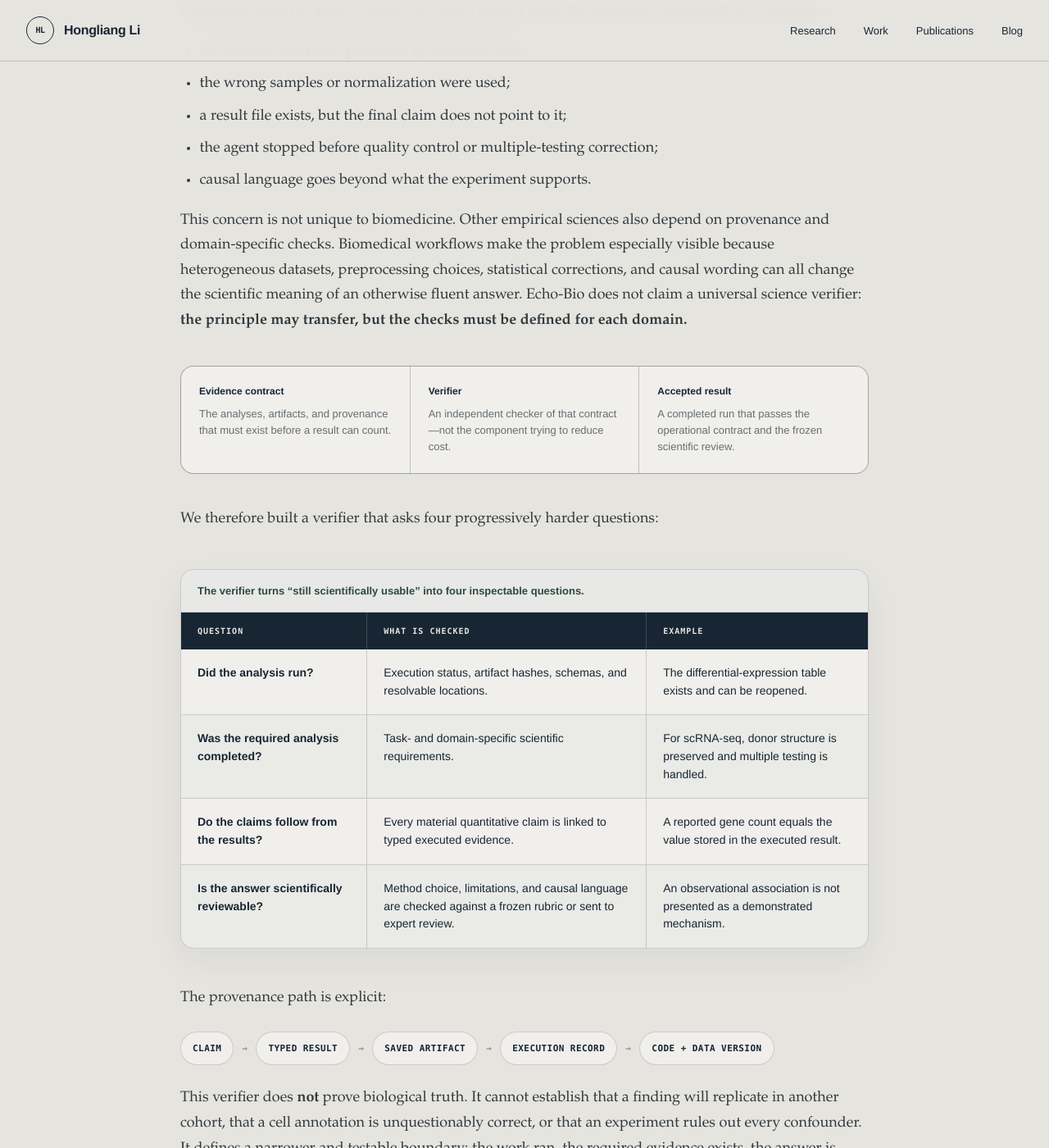
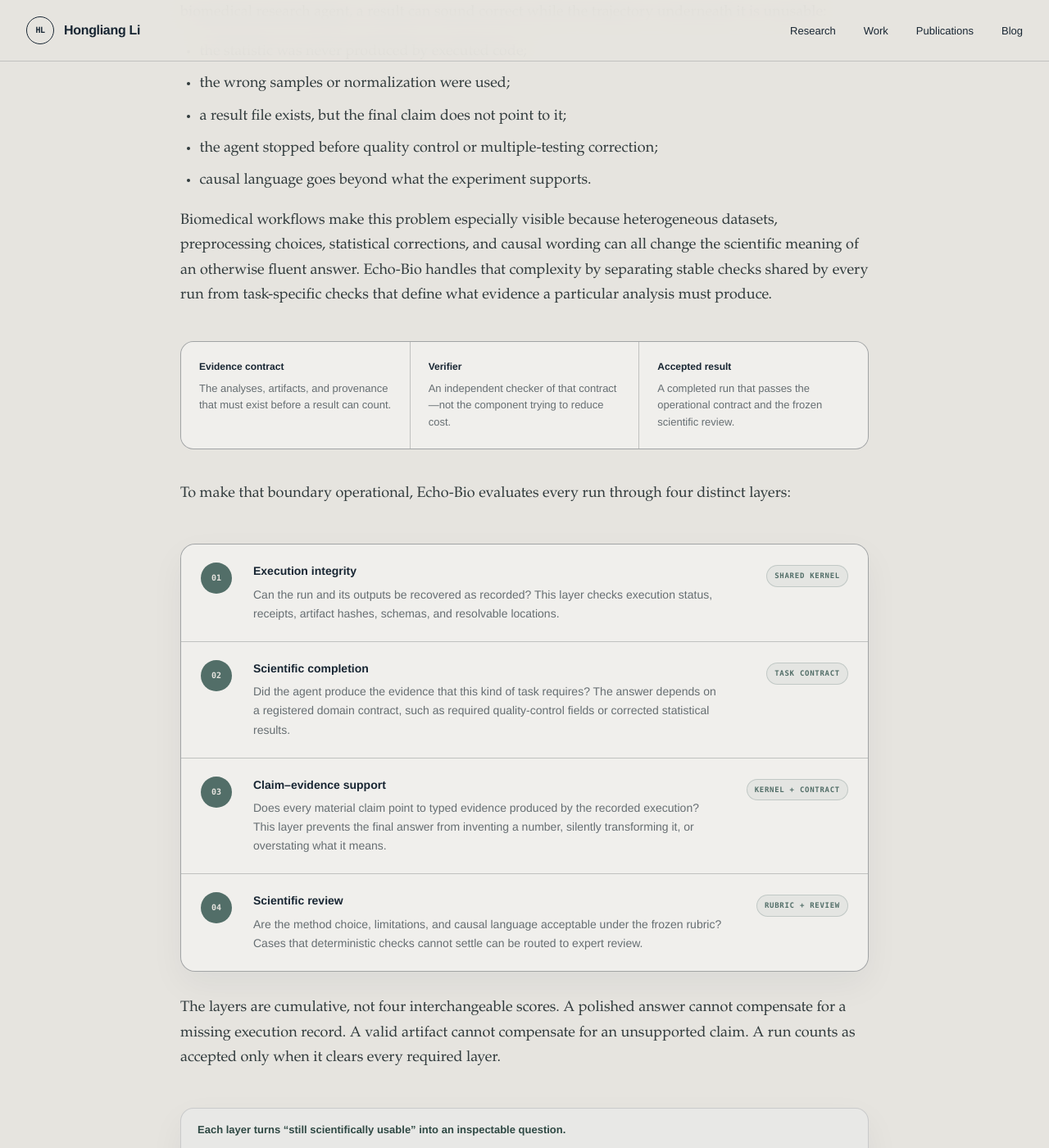
Before and after one commit to Zimiao1025/Zimiao1025.github.io, a Jekyll site: the page built from _posts/2026-10-27-cheapest-research-agent-was-the-wrong-winner.md, in a window 1280 px wide and 1400 px high, scrolled down 5565 px. Shown: the whole window at 82% size. Built offline with Jekyll 4.4.1, drawn with Linux system fonts in a browser that asks for light colours; some of the changed text lies outside the part shown.

Commit message:
Clarify layered verifier architecture

```diff
--- a/_posts/2026-10-27-cheapest-research-agent-was-the-wrong-winner.md
+++ b/_posts/2026-10-27-cheapest-research-agent-was-the-wrong-winner.md
@@ -105,7 +105,7 @@ For an ordinary language task, a final-answer score may be a reasonable approxim
 - the agent stopped before quality control or multiple-testing correction;
 - causal language goes beyond what the experiment supports.
 
-This concern is not unique to biomedicine. Other empirical sciences also depend on provenance and domain-specific checks. Biomedical workflows make the problem especially visible because heterogeneous datasets, preprocessing choices, statistical corrections, and causal wording can all change the scientific meaning of an otherwise fluent answer. Echo-Bio does not claim a universal science verifier: **the principle may transfer, but the checks must be defined for each domain.**
+Biomedical workflows make this problem especially visible because heterogeneous datasets, preprocessing choices, statistical corrections, and causal wording can all change the scientific meaning of an otherwise fluent answer. Echo-Bio handles that complexity by separating stable checks shared by every run from task-specific checks that define what evidence a particular analysis must produce.
 
 <div class="term-grid" aria-label="Key terms">
   <div><strong>Evidence contract</strong><span>The analyses, artifacts, and provenance that must exist before a result can count.</span></div>
@@ -113,11 +113,36 @@ This concern is not unique to biomedicine. Other empirical sciences also depend
   <div><strong>Accepted result</strong><span>A completed run that passes the operational contract and the frozen scientific review.</span></div>
 </div>
 
-We therefore built a verifier that asks four progressively harder questions:
+To make that boundary operational, Echo-Bio evaluates every run through four distinct layers:
+
+<div class="verifier-stack" aria-label="Four-layer scientific verifier architecture">
+  <div class="verifier-layer">
+    <span class="verifier-index">01</span>
+    <div class="verifier-copy"><strong>Execution integrity</strong><p>Can the run and its outputs be recovered as recorded? This layer checks execution status, receipts, artifact hashes, schemas, and resolvable locations.</p></div>
+    <span class="verifier-scope">Shared kernel</span>
+  </div>
+  <div class="verifier-layer">
+    <span class="verifier-index">02</span>
+    <div class="verifier-copy"><strong>Scientific completion</strong><p>Did the agent produce the evidence that this kind of task requires? The answer depends on a registered domain contract, such as required quality-control fields or corrected statistical results.</p></div>
+    <span class="verifier-scope">Task contract</span>
+  </div>
+  <div class="verifier-layer">
+    <span class="verifier-index">03</span>
+    <div class="verifier-copy"><strong>Claim–evidence support</strong><p>Does every material claim point to typed evidence produced by the recorded execution? This layer prevents the final answer from inventing a number, silently transforming it, or overstating what it means.</p></div>
+    <span class="verifier-scope">Kernel + contract</span>
+  </div>
+  <div class="verifier-layer">
+    <span class="verifier-index">04</span>
+    <div class="verifier-copy"><strong>Scientific review</strong><p>Are the method choice, limitations, and causal language acceptable under the frozen rubric? Cases that deterministic checks cannot settle can be routed to expert review.</p></div>
+    <span class="verifier-scope">Rubric + review</span>
+  </div>
+</div>
+
+The layers are cumulative, not four interchangeable scores. A polished answer cannot compensate for a missing execution record. A valid artifact cannot compensate for an unsupported claim. A run counts as accepted only when it clears every required layer.
 
 <div class="table-scroll">
 <table class="evidence-table">
-  <caption>The verifier turns “still scientifically usable” into four inspectable questions.</caption>
+  <caption>Each layer turns “still scientifically usable” into an inspectable question.</caption>
   <thead><tr><th>Question</th><th>What is checked</th><th>Example</th></tr></thead>
   <tbody>
     <tr><td><strong>Did the analysis run?</strong></td><td>Execution status, artifact hashes, schemas, and resolvable locations.</td><td>The differential-expression table exists and can be reopened.</td></tr>
@@ -128,7 +153,11 @@ We therefore built a verifier that asks four progressively harder questions:
 </table>
 </div>
 
-The provenance path is explicit:
+The architecture is extensible because the stable verification machinery is separated from the scientific definition of a task. The <strong>shared kernel</strong> handles receipts, artifact integrity, location resolution, replay, and claim-to-evidence links. A <strong>registered task package</strong> declares the required evidence fields, domain checks, and scientific rubric for a task type.
+
+Supporting a new assay or analysis therefore means registering a new package against the same verifier interface—not adding special cases throughout the research loop. If no matching package exists, verification stops rather than silently treating the task as generic.
+
+Across all four layers, the provenance path remains explicit:
 
 <div class="provenance-chain" aria-label="Material claim to executed evidence provenance chain">
   <span>Claim</span><i>→</i><span>Typed result</span><i>→</i><span>Saved artifact</span><i>→</i><span>Execution record</span><i>→</i><span>Code + data version</span>
--- a/assets/css/main.css
+++ b/assets/css/main.css
@@ -390,6 +390,12 @@ button, input, textarea { font: inherit; }
 .term-grid strong, .term-grid span { display: block; }
 .term-grid strong { margin-bottom: 9px; color: var(--ink); font: 700 12px/1.4 var(--sans); }
 .term-grid span { color: var(--muted); font: 13px/1.55 var(--sans); }
+.verifier-stack { display: grid; gap: 1px; margin: 2.5em 0 1.6em; overflow: hidden; border: 1px solid var(--line); border-radius: 18px; background: var(--line); box-shadow: 0 16px 42px rgba(24, 38, 51, .05); }
+.verifier-layer { display: grid; grid-template-columns: 44px minmax(0, 1fr) 132px; gap: 20px; align-items: start; padding: 22px 24px; background: var(--paper-bright); }
+.verifier-index { display: grid; place-items: center; width: 38px; height: 38px; border-radius: 50%; color: var(--paper); background: var(--mint); font: 700 10px/1 var(--mono); }
+.verifier-copy strong { display: block; margin: 1px 0 7px; color: var(--ink); font: 700 14px/1.4 var(--sans); }
+.verifier-copy p { margin: 0; color: var(--muted); font: 14px/1.65 var(--sans); }
+.verifier-scope { justify-self: end; margin-top: 3px; padding: 7px 9px; border: 1px solid rgba(82, 110, 104, .24); border-radius: 999px; color: var(--mint); background: rgba(82, 110, 104, .075); font: 700 9px/1.2 var(--mono); letter-spacing: .08em; text-align: center; text-transform: uppercase; white-space: nowrap; }
 .table-scroll {
   width: 100%;
   margin: 2.5em 0;
@@ -542,6 +548,8 @@ button, input, textarea { font: inherit; }
   .post-content h2 { font-size: 34px; }
   .post-lede { font-size: 23px; }
   .post-toc, .term-grid { grid-template-columns: 1fr; }
+  .verifier-layer { grid-template-columns: 42px minmax(0, 1fr); gap: 16px; padding: 20px; }
+  .verifier-scope { grid-column: 2; justify-self: start; margin-top: -4px; }
   .post-toc { gap: 0; }
   .post-toc-label { grid-column: 1; }
   .post-figure-wide, .table-scroll, .claim-grid, .metric-strip { width: 100%; }
```
